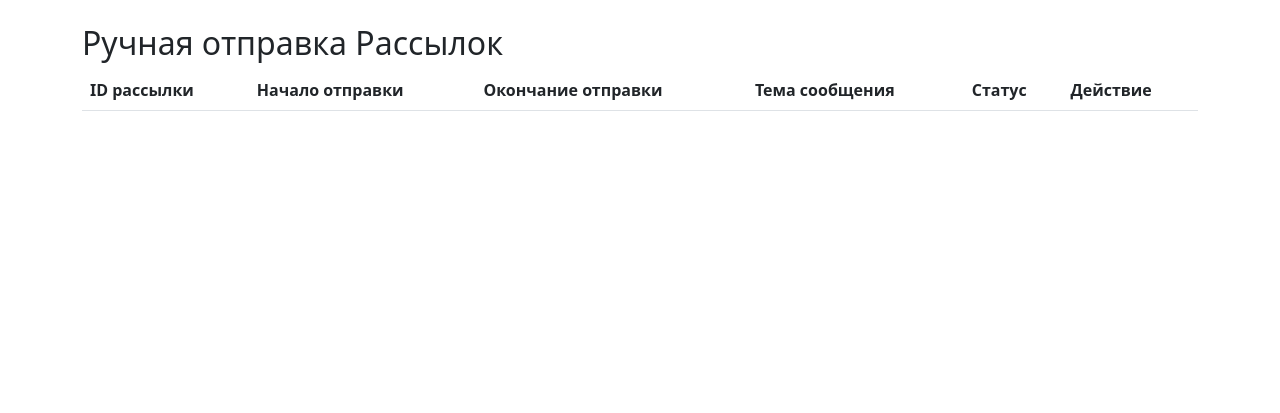
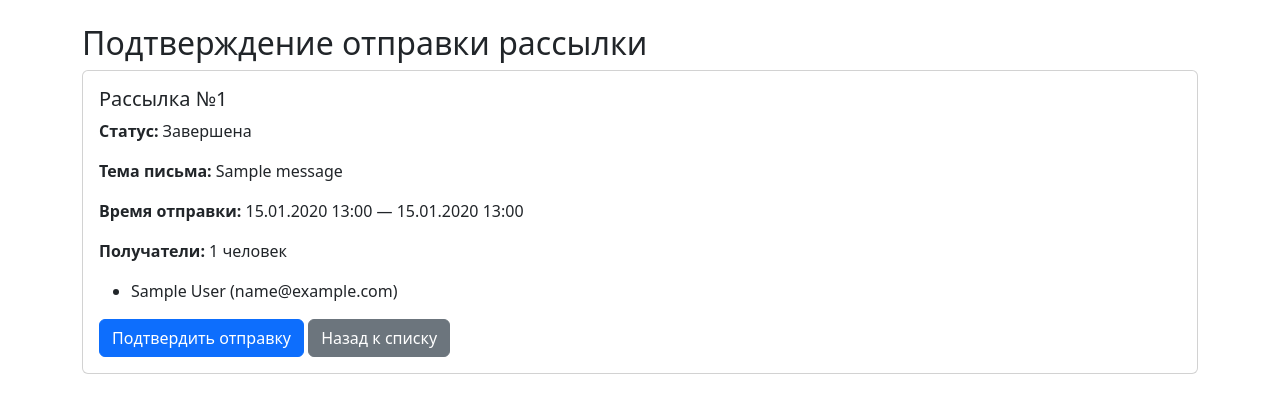
Before and after one commit to kirillgladkikh/course_4, a Django app: page /mailings/send/1/ in a window 1280 px wide. Shown: the part 56-469 px from the top of the page. Run offline with Django 5.2, Linux system fonts and the light colour scheme; tables that the repository leaves empty hold one stand-in row (values such as "Sample post"); lists and menus that the app fills with data are empty.

Commit message:
mailing::mailing_send.html, mailing_send_list.html::Log work

```diff
--- a/mailing/templates/mailing_send.html
+++ b/mailing/templates/mailing_send.html
@@ -2,37 +2,46 @@
 {% load static %}
 
 {% block content %}
-<h2>Ручная отправка Рассылок</h2>
+<h2>Подтверждение отправки рассылки</h2>
 
-<table class="table table-striped">
-    <thead>
-        <tr>
-            <th>ID рассылки</th>
-            <th>Начало отправки</th>
-            <th>Окончание отправки</th>
-            <th>Тема сообщения</th>
-            <th>Статус</th>
-            <th>Действие</th>
-        </tr>
-    </thead>
-    <tbody>
-        {% for mailing in mailings %}
-        <tr>
-            <td>{{ mailing.id }}</td>
-            <td>{{ mailing.start_time|date:"d.m.Y H:i" }}</td>
-            <td>{{ mailing.end_time|date:"d.m.Y H:i" }}</td>
-            <td>{{ mailing.message.subject }}</td>
-            <td>{{ mailing.status }}</td>
-            <td>
-                <form action="{% url 'mailing:mailing_send' mailing.id %}" method="post" style="display:inline;">
-                    {% csrf_token %}
-                    <button type="submit" class="btn btn-sm btn-primary">
-                        Отправить
-                    </button>
-                </form>
-            </td>
-        </tr>
-        {% endfor %}
-    </tbody>
-</table>
+<div class="card">
+    <div class="card-body">
+        <h5 class="card-title">Рассылка №{{ mailing.id }}</h5>
+        <p><strong>Статус:</strong>
+            {% if mailing.status == 'running' %}
+                <span style="color: orange;">Запущена</span>
+            {% elif mailing.status == 'sent' %}
+                <span style="color: green;">Отправлена</span>
+            {% elif mailing.status == 'error' %}
+                <span style="color: red;">Ошибка</span>
+            {% else %}
+                {{ mailing.get_status_display|default:"Черновик" }}
+            {% endif %}
+        </p>
+        <p><strong>Тема письма:</strong> {{ mailing.message.subject }}</p>
+        <p><strong>Время отправки:</strong>
+            {{ mailing.start_time|date:"d.m.Y H:i" }} — {{ mailing.end_time|date:"d.m.Y H:i" }}
+        </p>
+        <p><strong>Получатели:</strong> {{ mailing.clients.count }} человек</p>
+
+        <!-- Список получателей (опционально) -->
+        <ul>
+            {% for client in mailing.clients.all %}
+                <li>{{ client.full_name }} ({{ client.email }})</li>
+            {% endfor %}
+        </ul>
+
+        <!-- Форма отправки -->
+        <form action="{% url 'mailing:mailing_send' mailing.id %}" method="post">
+            {% csrf_token %}
+            <button type="submit" class="btn btn-primary">Подтвердить отправку</button>
+            <a href="{% url 'mailing:mailing_send_list' %}" class="btn btn-secondary">Назад к списку</a>
+        </form>
+
+        <!-- Сообщение об ошибке -->
+        {% if error %}
+            <div style="color: red; margin-top: 1rem;">{{ error }}</div>
+        {% endif %}
+    </div>
+</div>
 {% endblock %}
```
Also changed, not shown: mailing/templates/mailing_send_list.html (added, +53 -0 lines).
